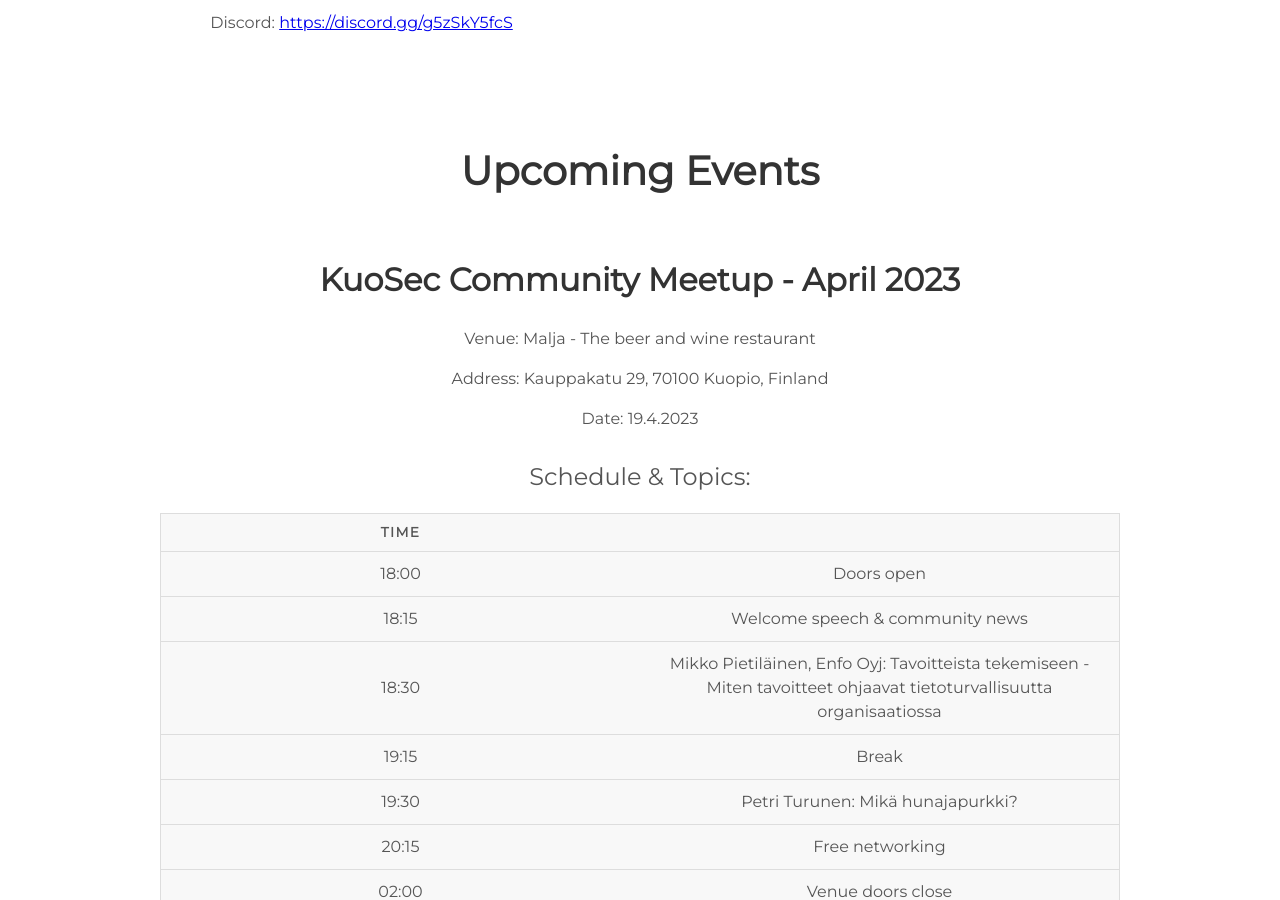
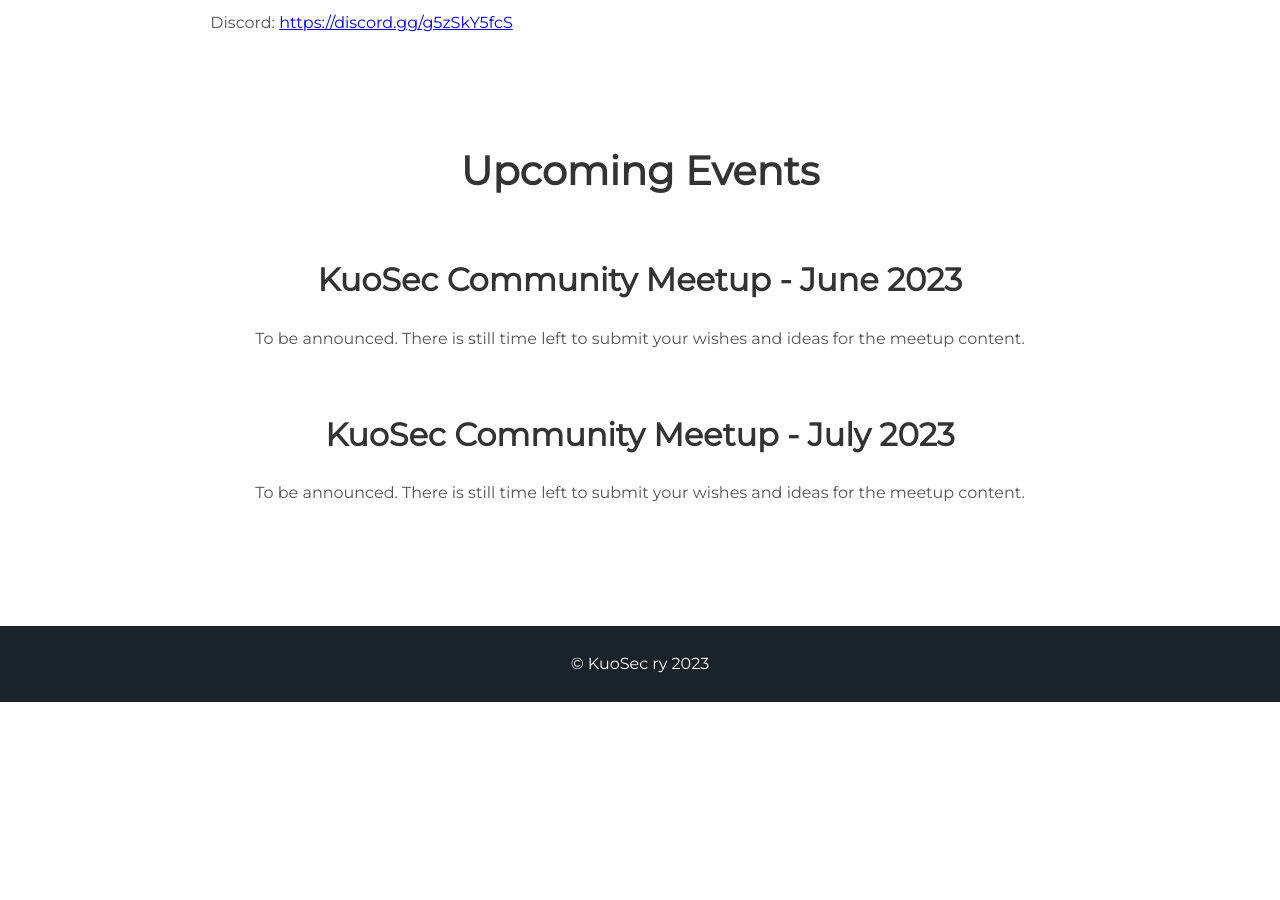
Before and after one commit to kuosec/kuosec.github.io, a Jekyll site: the page built from index.html, in a window 1280 px wide and 900 px high, scrolled down 1458 px. Built offline with Jekyll 4.4.1, drawn with Linux system fonts in a browser that asks for light colours; after the commit the page ends 2160 px from its top, so only the background shows below that; some of the changed text lies outside the part shown.

Commit message:
Updated events & added membership registration

```diff
--- a/_includes/header.html
+++ b/_includes/header.html
@@ -12,6 +12,9 @@
       <a class="link" href="#about" data-scroll>About</a>
       <a class="link" href="#projects" data-scroll>Events</a>
     </div>
+    <div class="header-links">
+      <a class="link" href="https://forms.office.com/e/E7zyLbtSBg">Liity jäseneksi</a>
+    </div>
   </div>
   <a class="down" href="#about" data-scroll><i class="icon fa fa-chevron-down" aria-hidden="true"></i></a>
 </div>
--- a/_includes/projects.html
+++ b/_includes/projects.html
@@ -1,6 +1,13 @@
 <div class="user-details">
   <h1>Upcoming Events </h1>
-
+  <div class="event">
+    <h2>KuoSec Community Meetup - June 2023</h2>
+    <p>To be announced. There is still time left to submit your wishes and ideas for the meetup content.</p>
+  </div>
+  <div class="event">
+    <h2>KuoSec Community Meetup - July 2023</h2>
+    <p>To be announced. There is still time left to submit your wishes and ideas for the meetup content.</p>
+  </div>
   <!--<div class="event">
     <h2>KuoSec Community Meetup - March 2023</h2>
     <p>Venue: Malja - The beer and wine restaurant</p>
@@ -54,7 +61,7 @@
     <a href="http://www.malja.fi/">Website of the venue</a>
   </div>-->
 
-  <div class="event">
+  <!--<div class="event">
     <h2>KuoSec Community Meetup - April 2023</h2>
     <p>Venue: Malja - The beer and wine restaurant</p>
     <p>Address: Kauppakatu 29, 70100 Kuopio, Finland</p>
@@ -106,11 +113,14 @@
 
     <a href="http://www.malja.fi/">Website of the venue</a>
   </div>
+-->
 
+<!--
   <div class="event">
     <h2>KuoSec Event - SavoSec 2023</h2>
     <p>Venue: Kuopio, KPY Novapolis CoWork</p>
     <p>Date: 10.5.2023</p>
     <p>More info can be found on the event website: <a href="https://savosec.fi">savosec.fi</a></p>
   </div>
+-->
 </div>
```
